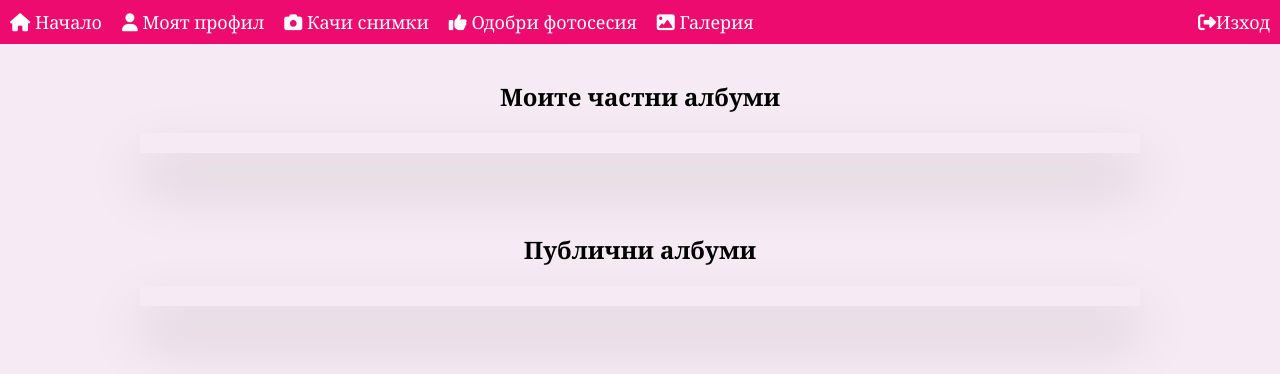
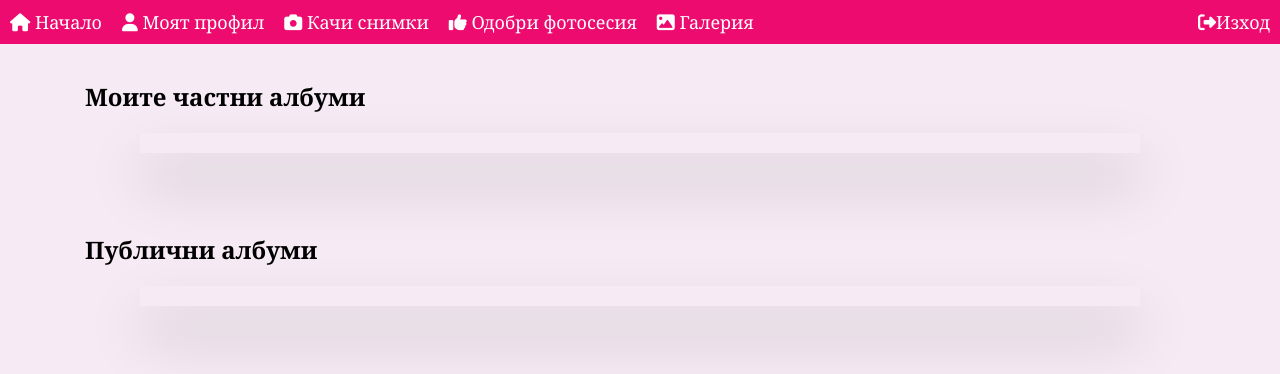
Before and after one commit to karinaghristova/AlumniAlbum, a PHP site: template views/galleryPhotographer.html in a window 1280 px wide. Shown: the top 374 px of the page. Run offline with PHP 8.4, Linux system fonts and the light colour scheme; the template is opened without the code that fills it, so the values that code supplies are empty.

Commit message:
Removed unneccessary styling

```diff
--- a/css/style.css
+++ b/css/style.css
@@ -201,10 +201,6 @@ td, tr {
     margin-bottom: 5px;
 }
 
-h2 {
-    text-align: center;
-}
-
 .tableBtn {
     border: none;
     display: inline-block;
```
